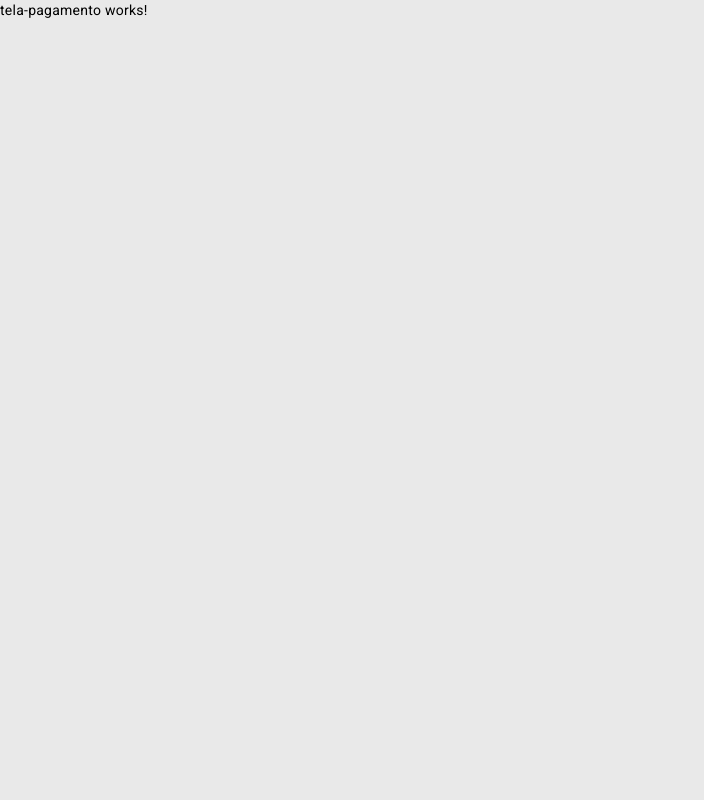
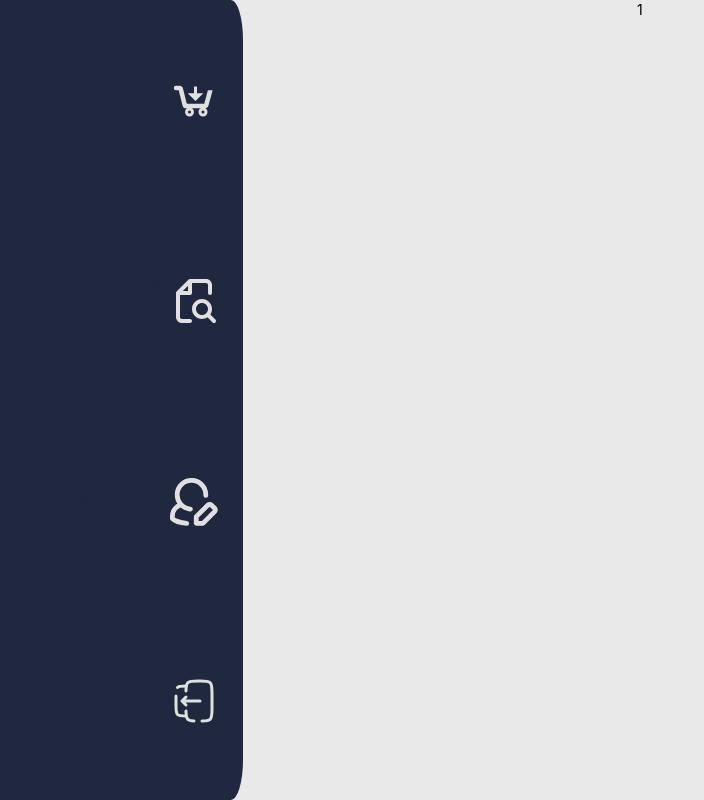
Before and after one commit to JanainaNogueira/Lavanderia-on-line, an Angular app: page /payment/1 in a window 1280 px wide. Shown: the whole page, without its empty margins (0-704 px from the left). Built offline with nearby package versions, Linux system fonts and the light colour scheme.

Commit message:
Feat: Tela Pagamento Pedido

```diff
--- a/src/app/listar-pedido/listar-pedido.component.ts
+++ b/src/app/listar-pedido/listar-pedido.component.ts
@@ -63,6 +63,6 @@ export class ListarPedidoComponent {
   }
 
   redirectPayment(num: string){
-    this.router.navigateByUrl(`/payment/:${num}`);
+    this.router.navigateByUrl(`/payment/${num}`);
   }
 }
--- a/src/app/tela-pagamento/tela-pagamento.component.html
+++ b/src/app/tela-pagamento/tela-pagamento.component.html
@@ -1 +1,4 @@
-<p>tela-pagamento works!</p>
+<app-menu-lateral></app-menu-lateral>
+<div class="layout">
+  <p>{{ numero }}</p>
+</div>
--- a/src/app/tela-pagamento/tela-pagamento.component.ts
+++ b/src/app/tela-pagamento/tela-pagamento.component.ts
@@ -1,12 +1,22 @@
-import { Component } from '@angular/core';
+import { Component, OnInit } from '@angular/core'
+import { ActivatedRoute } from '@angular/router'
+import { MenuLateralComponent } from '../menu-lateral/menu-lateral.component'
 
 @Component({
   selector: 'app-tela-pagamento',
   standalone: true,
-  imports: [],
+  imports: [MenuLateralComponent],
   templateUrl: './tela-pagamento.component.html',
   styleUrl: './tela-pagamento.component.css'
 })
-export class TelaPagamentoComponent {
+export class TelaPagamentoComponent implements OnInit{
+  numero: string
+
+  constructor(private route: ActivatedRoute){
+  }
+
+  ngOnInit(): void {
+      this.numero = this.route.snapshot.paramMap.get('numero') || "000"
+  }
 
 }
--- a/tsconfig.json
+++ b/tsconfig.json
@@ -22,7 +22,8 @@
     "lib": [
       "ES2022",
       "dom"
-    ]
+    ],
+    "strictPropertyInitialization": false,
   },
   "angularCompilerOptions": {
     "enableI18nLegacyMessageIdFormat": false,
```
